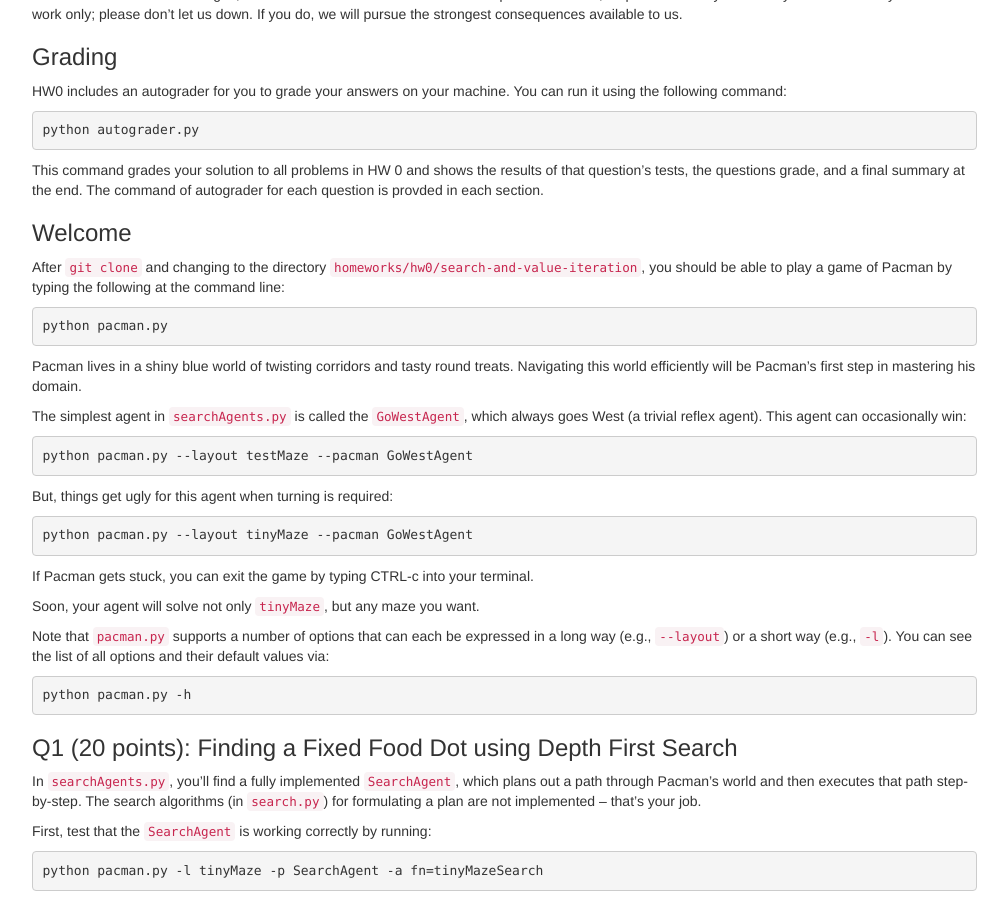
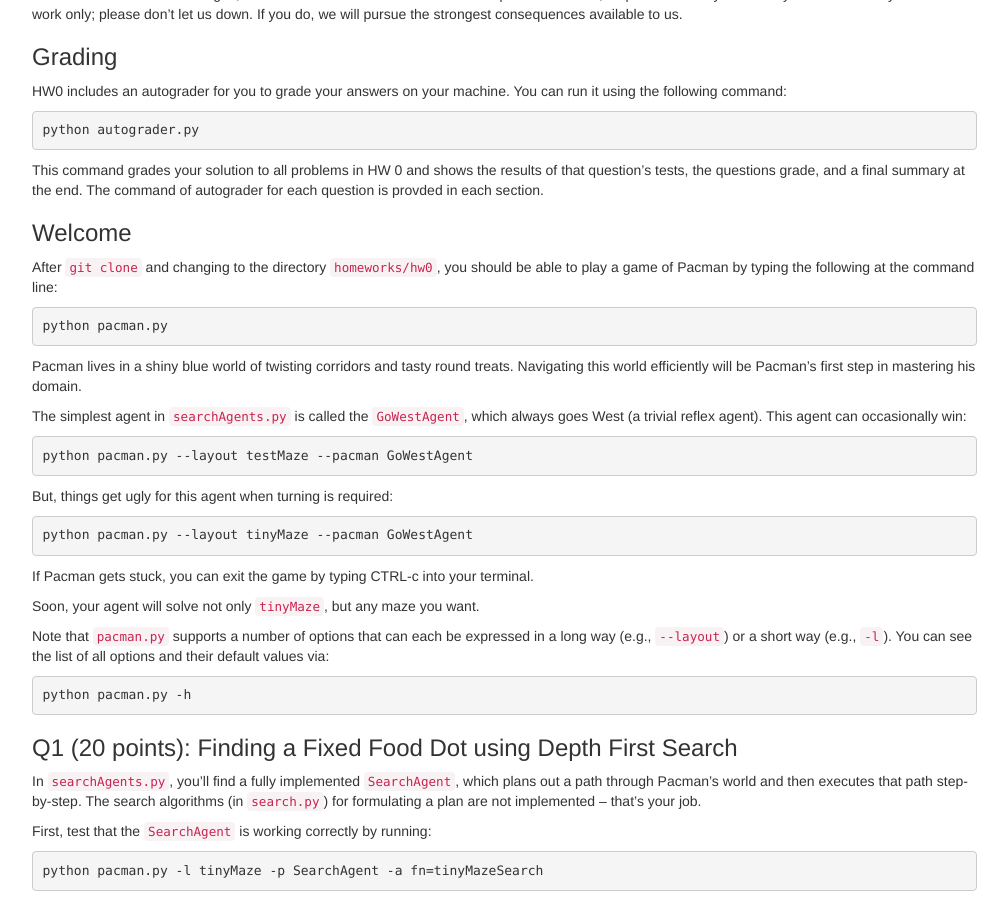
Before and after one commit to tonyroumi/intro-deep-rl-course, a Jekyll site: the page built from homeworks/hw0/hw0.md, in a window 1280 px wide and 900 px high, scrolled down 1448 px. Shown: the whole window, without its empty margins (233-1241 px from the left). Built offline with Jekyll 4.4.1, drawn with Linux system fonts in a browser that asks for light colours; nearby versions of some CDN libraries; formulas are drawn with MathJax 3; a script that is not in the unit is left out.

Commit message:
change working dir

````diff
--- a/homeworks/hw0/hw0.md
+++ b/homeworks/hw0/hw0.md
@@ -86,7 +86,7 @@
 
 ### Welcome
 
-After `git clone` and changing to the directory `homeworks/hw0/search-and-value-iteration`, you should be able to play a game of Pacman by typing the following at the command line:
+After `git clone` and changing to the directory `homeworks/hw0`, you should be able to play a game of Pacman by typing the following at the command line:
 ```
 python pacman.py
 ```
````
